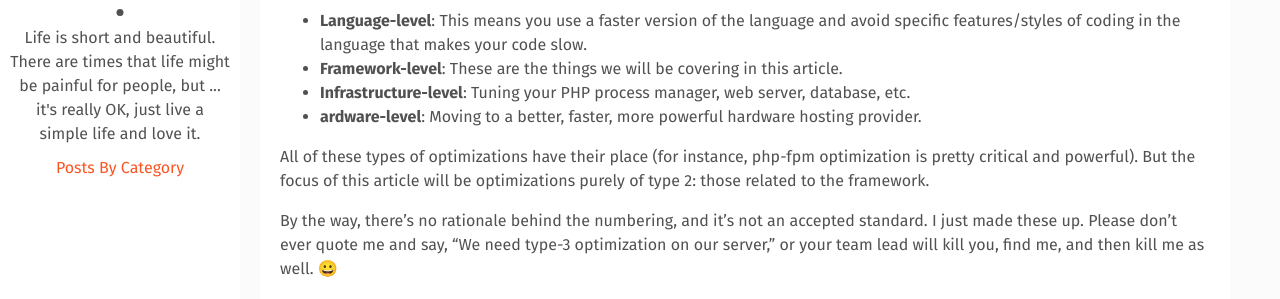
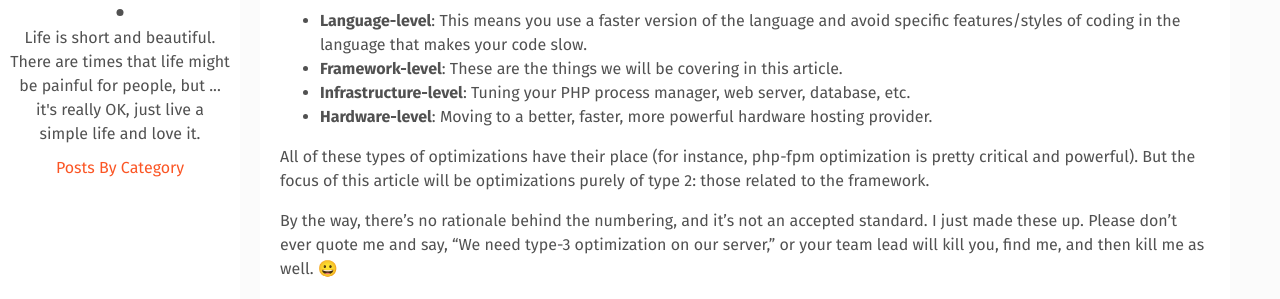
Before and after one commit to wowfrank/wowfrank.github.io, a Jekyll site: the page built from _posts/2020-03-05-optimize-php-laravel-web-application-for-high-performance.md, in a window 1280 px wide and 900 px high, scrolled down 3172 px. Shown: the part 153-452 px from the top of the window. Built offline with Jekyll 4.4.1, drawn with Linux system fonts in a browser that asks for light colours.

Commit message:
Update 2020-03-05-optimize-php-laravel-web-application-for-high-performance.md

```diff
--- a/_posts/2020-03-05-optimize-php-laravel-web-application-for-high-performance.md
+++ b/_posts/2020-03-05-optimize-php-laravel-web-application-for-high-performance.md
@@ -60,7 +60,7 @@ In my opinion, optimization can be done on four distinct levels (when it comes t
 - **Language-level**: This means you use a faster version of the language and avoid specific features/styles of coding in the language that makes your code slow.
 - **Framework-level**: These are the things we will be covering in this article.
 - **Infrastructure-level**: Tuning your PHP process manager, web server, database, etc.
-- **ardware-level**: Moving to a better, faster, more powerful hardware hosting provider.
+- **Hardware-level**: Moving to a better, faster, more powerful hardware hosting provider.
 
 All of these types of optimizations have their place (for instance, php-fpm optimization is pretty critical and powerful). But the focus of this article will be optimizations purely of type 2: those related to the framework.
 
```
